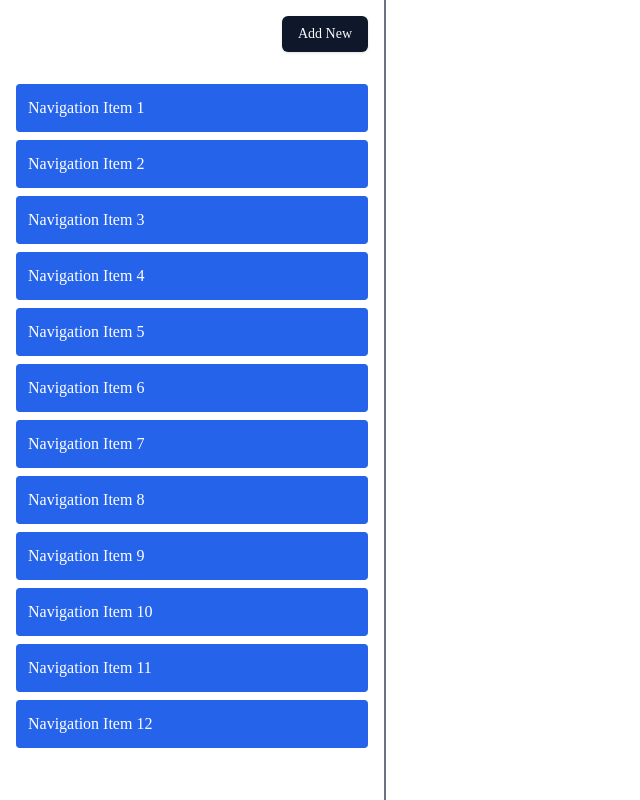
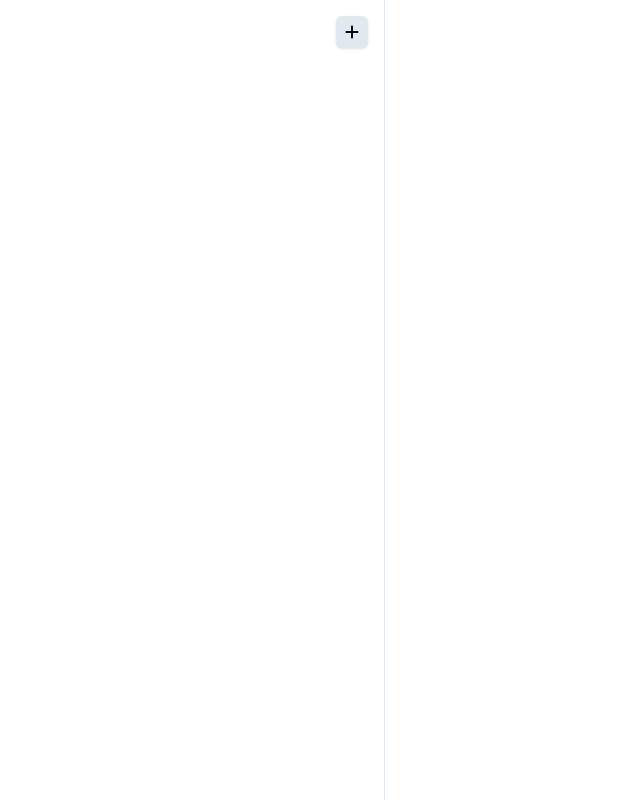
Before and after one commit to assertly-ai/assertly-desktop, a React (Vite) app: page / in a window 1280 px wide. Shown: the whole page, without its empty margins (0-640 px from the left). Built offline with nearby package versions, Linux system fonts and the light colour scheme.

Commit message:
nav-button and add button

```diff
--- a/package.json
+++ b/package.json
@@ -24,13 +24,16 @@
     "@electron-toolkit/preload": "^3.0.1",
     "@electron-toolkit/utils": "^3.0.0",
     "@radix-ui/react-icons": "^1.3.0",
+    "@radix-ui/react-scroll-area": "^1.2.0",
     "@radix-ui/react-slot": "^1.1.0",
+    "@radix-ui/react-tooltip": "^1.1.3",
     "class-variance-authority": "^0.7.0",
     "clsx": "^2.1.1",
     "electron-updater": "^6.1.7",
     "lucide-react": "^0.453.0",
+    "react-icons": "^5.3.0",
+    "react-resizable-panels": "^2.1.4",
     "tailwind-merge": "^2.5.4",
-    "tailwind-scrollbar": "^3.1.0",
     "tailwindcss-animate": "^1.0.7"
   },
   "devDependencies": {
--- /dev/null
+++ b/src/components/ui/resizable.tsx
@@ -0,0 +1,43 @@
+import { DragHandleDots2Icon } from "@radix-ui/react-icons"
+import * as ResizablePrimitive from "react-resizable-panels"
+
+import { cn } from "@renderer/lib/utils"
+
+const ResizablePanelGroup = ({
+  className,
+  ...props
+}: React.ComponentProps<typeof ResizablePrimitive.PanelGroup>) => (
+  <ResizablePrimitive.PanelGroup
+    className={cn(
+      "flex h-full w-full data-[panel-group-direction=vertical]:flex-col",
+      className
+    )}
+    {...props}
+  />
+)
+
+const ResizablePanel = ResizablePrimitive.Panel
+
+const ResizableHandle = ({
+  withHandle,
+  className,
+  ...props
+}: React.ComponentProps<typeof ResizablePrimitive.PanelResizeHandle> & {
+  withHandle?: boolean
+}) => (
+  <ResizablePrimitive.PanelResizeHandle
+    className={cn(
+      "relative flex w-px items-center justify-center bg-border after:absolute after:inset-y-0 after:left-1/2 after:w-1 after:-translate-x-1/2 focus-visible:outline-none focus-visible:ring-1 focus-visible:ring-ring focus-visible:ring-offset-1 data-[panel-group-direction=vertical]:h-px data-[panel-group-direction=vertical]:w-full data-[panel-group-direction=vertical]:after:left-0 data-[panel-group-direction=vertical]:after:h-1 data-[panel-group-direction=vertical]:after:w-full data-[panel-group-direction=vertical]:after:-translate-y-1/2 data-[panel-group-direction=vertical]:after:translate-x-0 [&[data-panel-group-direction=vertical]>div]:rotate-90",
+      className
+    )}
+    {...props}
+  >
+    {withHandle && (
+      <div className="z-10 flex h-4 w-3 items-center justify-center rounded-sm border bg-border">
+        <DragHandleDots2Icon className="h-2.5 w-2.5" />
+      </div>
+    )}
+  </ResizablePrimitive.PanelResizeHandle>
+)
+
+export { ResizablePanelGroup, ResizablePanel, ResizableHandle }
--- /dev/null
+++ b/src/components/ui/scroll-area.tsx
@@ -0,0 +1,46 @@
+import * as React from "react"
+import * as ScrollAreaPrimitive from "@radix-ui/react-scroll-area"
+
+import { cn } from "@renderer/lib/utils"
+
+const ScrollArea = React.forwardRef<
+  React.ElementRef<typeof ScrollAreaPrimitive.Root>,
+  React.ComponentPropsWithoutRef<typeof ScrollAreaPrimitive.Root>
+>(({ className, children, ...props }, ref) => (
+  <ScrollAreaPrimitive.Root
+    ref={ref}
+    className={cn("relative overflow-hidden", className)}
+    {...props}
+  >
+    <ScrollAreaPrimitive.Viewport className="h-full w-full rounded-[inherit]">
+      {children}
+    </ScrollAreaPrimitive.Viewport>
+    <ScrollBar />
+    <ScrollAreaPrimitive.Corner />
+  </ScrollAreaPrimitive.Root>
+))
+ScrollArea.displayName = ScrollAreaPrimitive.Root.displayName
+
+const ScrollBar = React.forwardRef<
+  React.ElementRef<typeof ScrollAreaPrimitive.ScrollAreaScrollbar>,
+  React.ComponentPropsWithoutRef<typeof ScrollAreaPrimitive.ScrollAreaScrollbar>
+>(({ className, orientation = "vertical", ...props }, ref) => (
+  <ScrollAreaPrimitive.ScrollAreaScrollbar
+    ref={ref}
+    orientation={orientation}
+    className={cn(
+      "flex touch-none select-none transition-colors",
+      orientation === "vertical" &&
+        "h-full w-2.5 border-l border-l-transparent p-[1px]",
+      orientation === "horizontal" &&
+        "h-2.5 flex-col border-t border-t-transparent p-[1px]",
+      className
+    )}
+    {...props}
+  >
+    <ScrollAreaPrimitive.ScrollAreaThumb className="relative flex-1 rounded-full bg-border" />
+  </ScrollAreaPrimitive.ScrollAreaScrollbar>
+))
+ScrollBar.displayName = ScrollAreaPrimitive.ScrollAreaScrollbar.displayName
+
+export { ScrollArea, ScrollBar }
--- /dev/null
+++ b/src/components/ui/tooltip.tsx
@@ -0,0 +1,30 @@
+import * as React from "react"
+import * as TooltipPrimitive from "@radix-ui/react-tooltip"
+
+import { cn } from "@renderer/lib/utils"
+
+const TooltipProvider = TooltipPrimitive.Provider
+
+const Tooltip = TooltipPrimitive.Root
+
+const TooltipTrigger = TooltipPrimitive.Trigger
+
+const TooltipContent = React.forwardRef<
+  React.ElementRef<typeof TooltipPrimitive.Content>,
+  React.ComponentPropsWithoutRef<typeof TooltipPrimitive.Content>
+>(({ className, sideOffset = 4, ...props }, ref) => (
+  <TooltipPrimitive.Portal>
+    <TooltipPrimitive.Content
+      ref={ref}
+      sideOffset={sideOffset}
+      className={cn(
+        "z-50 overflow-hidden rounded-md bg-primary px-3 py-1.5 text-xs text-primary-foreground animate-in fade-in-0 zoom-in-95 data-[state=closed]:animate-out data-[state=closed]:fade-out-0 data-[state=closed]:zoom-out-95 data-[side=bottom]:slide-in-from-top-2 data-[side=left]:slide-in-from-right-2 data-[side=right]:slide-in-from-left-2 data-[side=top]:slide-in-from-bottom-2",
+        className
+      )}
+      {...props}
+    />
+  </TooltipPrimitive.Portal>
+))
+TooltipContent.displayName = TooltipPrimitive.Content.displayName
+
+export { Tooltip, TooltipTrigger, TooltipContent, TooltipProvider }
--- a/src/renderer/src/App.tsx
+++ b/src/renderer/src/App.tsx
@@ -1,9 +1,9 @@
-import LayoutSlider from './components/LayoutSlider'
+import { TestRuns } from './pages/TestRuns'
 
 function App(): JSX.Element {
   return (
     <div className="flex w-screen h-screen bg-transparent justify-center items-center">
-      <LayoutSlider></LayoutSlider>
+      <TestRuns></TestRuns>
     </div>
   )
 }
--- a/src/renderer/src/pages/TestRuns/TestRunList.tsx
+++ b/src/renderer/src/pages/TestRuns/TestRunList.tsx
@@ -1,3 +1,43 @@
-export const TestRunList = () => {
-  return <></>
+import { FaPlus } from 'react-icons/fa6'
+import { Button } from '../../../../components/ui/button'
+import { ScrollArea } from '../../../../components/ui/scroll-area'
+import {
+  Tooltip,
+  TooltipContent,
+  TooltipProvider,
+  TooltipTrigger
+} from '../../../../components/ui/tooltip'
+
+export const TestRunList: React.FC = () => {
+  return (
+    <div>
+      <div className="flex justify-between items-end p-4">
+        <h1 className="text-white font-extrabold text-2xl">Tests</h1>
+        <TooltipProvider>
+          <Tooltip>
+            <TooltipTrigger asChild>
+              <Button className="w-8 h-8 flex items-center justify-center p-0 rounded-md bg-slate-200 text-slate-950 hover:bg-slate-500 hover:text-slate-50 transition">
+                <FaPlus />
+              </Button>
+            </TooltipTrigger>
+            <TooltipContent>
+              <p>Add to library</p>
+            </TooltipContent>
+          </Tooltip>
+        </TooltipProvider>
+      </div>
+      <ScrollArea className="relative h-[calc(100vh-80px)]">
+        <nav className="flex flex-col space-y-2 px-5">
+          {Array.from({ length: 12 }, (_, index) => (
+            <Button
+              key={index}
+              className="bg-transparent shadow-none p-1 px-3 rounded hover:bg-gray-50 hover:bg-opacity-10 hover:shadow-sm transition text-white text-left"
+            >
+              Navigation Item {index + 1}
+            </Button>
+          ))}
+        </nav>
+      </ScrollArea>
+    </div>
+  )
 }
--- a/src/renderer/src/pages/TestRuns/index.tsx
+++ b/src/renderer/src/pages/TestRuns/index.tsx
@@ -1,3 +1,19 @@
+import {
+  ResizableHandle,
+  ResizablePanel,
+  ResizablePanelGroup
+} from '../../../../components/ui/resizable'
+import { TestRunList } from './TestRunList'
+
 export const TestRuns = () => {
-  return <></>
+  return (
+    <ResizablePanelGroup direction="horizontal">
+      <ResizablePanel defaultSize={30} minSize={25} maxSize={40}>
+        <TestRunList />
+      </ResizablePanel>
+      <ResizableHandle />
+      {/* panel 2 */}
+      <ResizablePanel></ResizablePanel>
+    </ResizablePanelGroup>
+  )
 }
--- a/tailwind.config.js
+++ b/tailwind.config.js
@@ -72,5 +72,5 @@ module.exports = {
       }
     }
   },
-  plugins: [require('tailwindcss-animate'), require('tailwind-scrollbar')]
+  plugins: [require('tailwindcss-animate')]
 }
```
Also changed, not shown: 1 other file (tests, documents, lock files or other folders).
